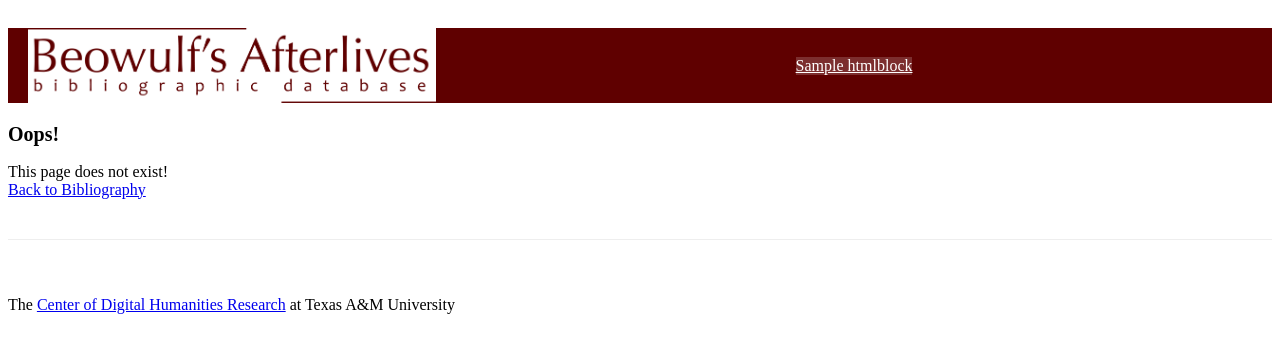
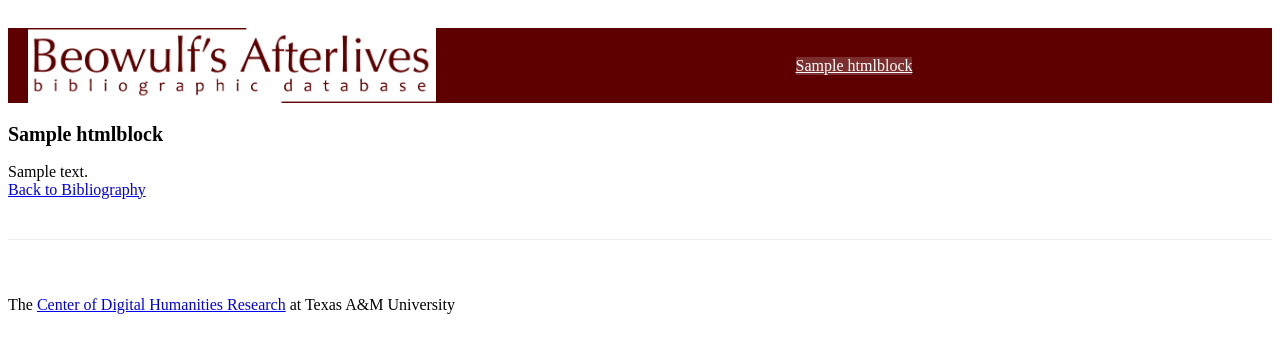
Before and after one commit to bptarpley/beowulf, a Django app: a page that uses app/templates/base.html in a window 1280 px wide. Shown: the top 353 px of the page. Run offline with Django 3.2, Linux system fonts and the light colour scheme; tables that the repository leaves empty hold one stand-in row (values such as "Sample post"); some libraries are stand-ins or nearby versions; some web fonts are replaced.

Commit message:
Making custom page functionality more robust by adding page slugs and ability to order how they appear on the site

```diff
--- a/app/templates/base.html
+++ b/app/templates/base.html
@@ -69,7 +69,7 @@
                 <div class="text-center" style="width: auto; height: 100%; display: flex; align-items: center; justify-content: center; margin-left: auto; margin-right: auto;">
                     {% for page in pages %}
                         <a class="btn btn-info"
-                           href="/page/{{ page.name }}"
+                           href="/page/{{ page.slug }}"
                            style="color: #FFFFFF; {% if not forloop.last %}margin-right: 10px;{% endif %}">{{ page.name }}</a>
                     {% endfor %}
                 </div>
--- a/app/wbhb/urls.py
+++ b/app/wbhb/urls.py
@@ -14,6 +14,7 @@ Including another URLconf
     2. Add a URL to urlpatterns:  url(r'^blog/', include('blog.urls'))
 """
 from django.conf.urls import url, include
+from django.urls import path
 from django.contrib import admin
 from wbhb.viewer import views as viewer_views
 from django.contrib.staticfiles.urls import staticfiles_urlpatterns
@@ -36,7 +37,7 @@ urlpatterns = [
     url(r'^fields$', viewer_views.fields, name='fields'),
     url(r'^periods$', viewer_views.periods, name='periods'),
     url(r'^graph$', viewer_views.relationship_graph, name='graph'),
-    url(r'^page/([a-zA-Z]*)$', viewer_views.page),
+    path('page/<str:slug>', viewer_views.page),
 ]
 
 urlpatterns += staticfiles_urlpatterns()
--- a/app/wbhb/viewer/models.py
+++ b/app/wbhb/viewer/models.py
@@ -336,6 +336,8 @@ class Source(models.Model):
 
 class HTMLBlock(models.Model):
     name = models.CharField(max_length=100, unique=True)
+    slug = models.CharField(max_length=100, unique=True, null=True)
+    order = models.IntegerField(default=0)
     content = models.TextField(blank=True, null=True, verbose_name='Content')
 
     def __str__(self):
@@ -344,7 +346,7 @@ class HTMLBlock(models.Model):
     class Meta:
         verbose_name = 'Page'
         verbose_name_plural = 'Pages'
-        ordering = ['name']
+        ordering = ['order']
 
 
 def _clear_cache():
--- a/app/wbhb/viewer/views.py
+++ b/app/wbhb/viewer/views.py
@@ -13,19 +13,16 @@ from .models import *
 
 def index(request):
 
-    pages = HTMLBlock.objects.all()
-
     return render(
         request,
         'index.html',
         {
-            'pages': pages
+            'pages': _get_pages()
         }
     )
 
 
-def page(request, nice_url):
-    pages = HTMLBlock.objects.all()
+def page(request, slug):
 
     default_block = {
         'name': "Oops!",
@@ -35,7 +32,7 @@ def page(request, nice_url):
     }
 
     try:
-        block = HTMLBlock.objects.get(name=nice_url)
+        block = HTMLBlock.objects.get(slug=slug)
     except:
         block = default_block
 
@@ -43,14 +40,13 @@ def page(request, nice_url):
         request,
         'page.html',
         {
-            'pages': pages,
+            'pages': _get_pages(),
             'html_block': block
         }
     )
 
 
 def source_detail(request):
-    pages = HTMLBlock.objects.all()
     source = None
     last_update = None
     relationships = []
@@ -82,10 +78,14 @@ def source_detail(request):
         {
             'source': source,
             'relationships': relationships,
-            'pages': pages,
+            'pages': _get_pages(),
             'last_update': last_update
         }
     )
+
+
+def _get_pages():
+    return HTMLBlock.objects.all().only('name', 'slug').order_by('order')
 
 
 def relationship_graph(request):
```
